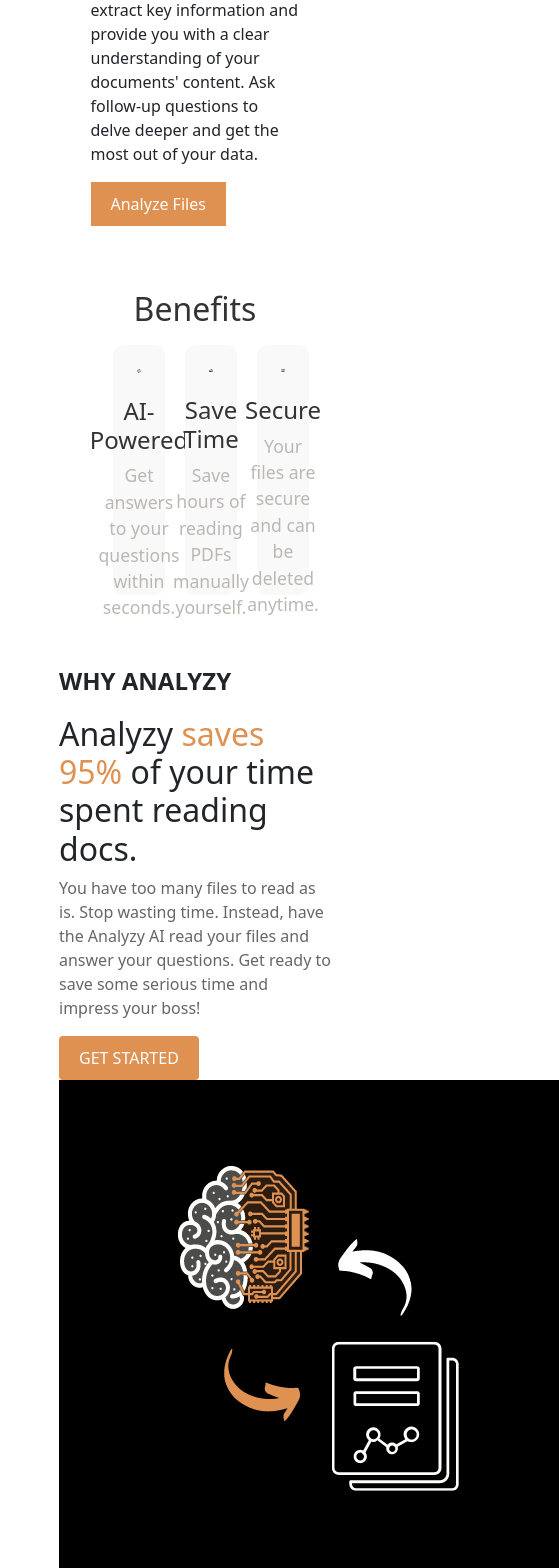
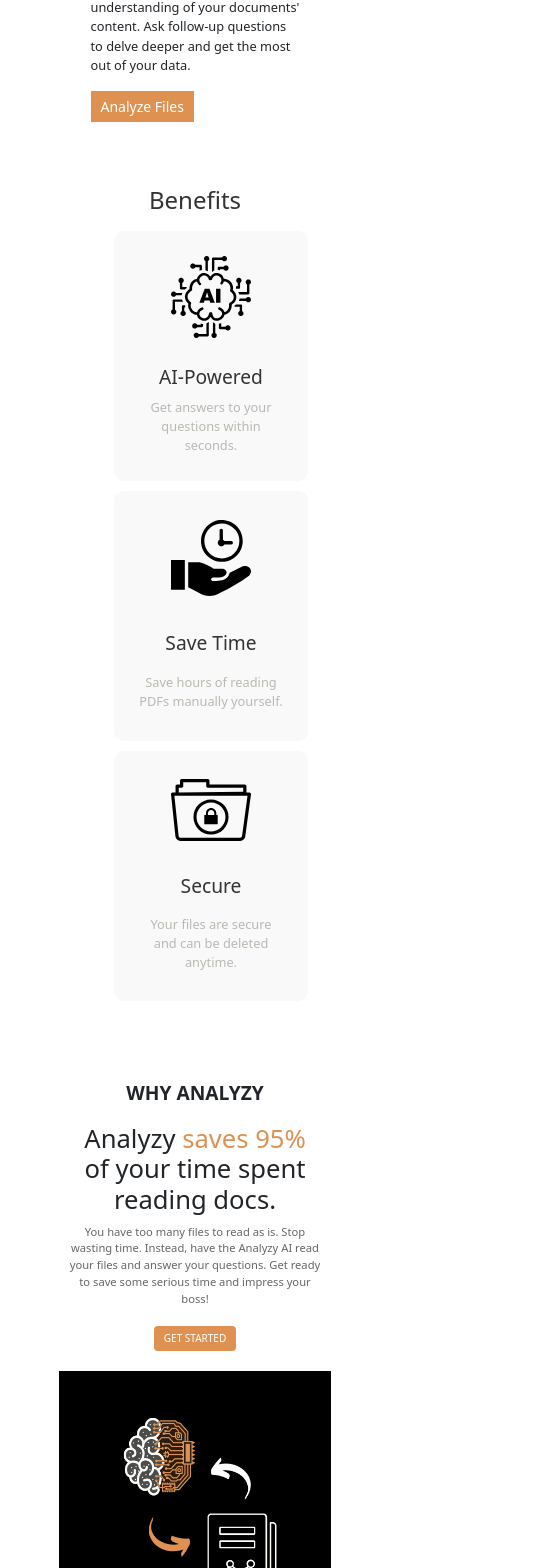
Before and after one commit to Smoke221/Analyzy, a Vue app in the folder vue_frontend/: page / in a window 390 px wide. Shown: the part 265-1833 px from the top of the page, 559 px wide, since content can reach past the window. Built offline with nearby package versions, Linux system fonts and the light colour scheme.

Commit message:
worked on styles for smaller screens.

```diff
--- a/vue_frontend/index.html
+++ b/vue_frontend/index.html
@@ -5,7 +5,7 @@
     <link
       rel="icon"
       type="image/x-icon"
-      href="/vue_frontend/src/assets/A no bg.png"
+      href="./src/assets/A no bg icon top.png"
     />
     <link
       href="https://cdn.jsdelivr.net/npm/bootstrap@5.3.3/dist/css/bootstrap.min.css"
--- a/vue_frontend/src/components/Footer.vue
+++ b/vue_frontend/src/components/Footer.vue
@@ -17,7 +17,7 @@
                             <i class="fas fa-phone"></i>
                             <div class="cta-text">
                                 <h4>Call us</h4>
-                                <span>+91 00000 00000</span>
+                                <span>+91 8121792408</span>
                             </div>
                         </div>
                     </div>
@@ -26,7 +26,7 @@
                             <i class="far fa-envelope-open"></i>
                             <div class="cta-text">
                                 <h4>Mail us</h4>
-                                <span>sample@info.com</span>
+                                <span>ismoketechlabs@gmail.com</span>
                             </div>
                         </div>
                     </div>
@@ -248,6 +248,7 @@
     display: inline-block;
     width: 50%;
     margin-bottom: 12px;
+    font-size: 0.8rem;
 }
 
 .footer-widget ul li a:hover {
--- a/vue_frontend/src/components/Home.vue
+++ b/vue_frontend/src/components/Home.vue
@@ -71,7 +71,7 @@
   margin: 0 auto;
   max-width: 80%;
 }
-.intro{
+.intro {
   max-width: 70%;
 }
 .intro-text {
@@ -84,6 +84,7 @@
   color: white;
   padding: 10px 20px;
   border: none;
+  cursor: pointer;
 }
 
 .analyze-button:hover {
@@ -116,6 +117,7 @@
   justify-content: space-around;
   width: calc(33.33% - 20px);
   height: 250px;
+  margin-bottom: 1rem;
 }
 
 .benefits li img {
@@ -182,4 +184,186 @@
 .get-started-button:hover {
   background-color: #DE9151;
 }
+
+@media (max-width: 1200px) {
+  .benefits li {
+    width: calc(45% - 20px);
+  }
+
+  .why-analyzy {
+    flex-direction: column;
+    align-items: center;
+  }
+
+  .content {
+    text-align: center;
+    max-width: 100%;
+  }
+
+  .image-container {
+    margin-top: 20px;
+  }
+}
+
+@media (max-width: 768px) {
+  .benefits ul {
+    flex-direction: column;
+    align-items: center;
+  }
+
+  .benefits li {
+    width: 80%;
+    margin-bottom: 1rem;
+  }
+
+  .intro-text {
+    font-size: 0.9rem;
+  }
+
+  .analyze-button {
+    padding: 8px 16px;
+  }
+
+  .benefit-title {
+    font-size: 1.8rem;
+  }
+
+  .description {
+    font-size: 0.9rem;
+  }
+
+  .get-started-button {
+    padding: 8px 16px;
+    font-size: 14px;
+  }
+
+  .why-analyzy {
+    flex-direction: column;
+    align-items: center;
+  }
+
+  .content {
+    text-align: center;
+    max-width: 100%;
+    padding: 0 15px;
+  }
+
+  .why-title {
+    font-size: 1.4rem;
+  }
+
+  .benefit-title {
+    font-size: 1.6rem;
+  }
+
+  .description {
+    font-size: 0.8rem;
+  }
+
+  .get-started-button {
+    padding: 8px 14px;
+    font-size: 12px;
+  }
+
+  .image-container {
+    margin-top: 20px;
+    width: 100%;
+    display: flex;
+    justify-content: center;
+  }
+
+  .analyzy-image {
+    width: 100%;
+    height: auto;
+  }
+}
+
+@media (max-width: 480px) {
+  .intro-text {
+    font-size: 0.8rem;
+  }
+
+  .analyze-button{
+    font-size: 14px;
+    padding: 5px 10px;
+  }
+
+  .benefits h2 {
+    font-size: 1.5rem;
+  }
+
+  .benefits ul {
+    display: flex;
+    flex-direction: column;
+    align-items: center;
+  }
+
+  .benefits li {
+    width: 90%;
+    margin-bottom: 10px;
+  }
+
+  .benefits li h4 {
+    font-size: 1.2rem;
+  }
+
+  .benefits li p {
+    font-size: 0.8rem;
+  }
+
+  .benefits li img {
+    max-width: 80px;
+  }
+
+  .benefit-title {
+    font-size: 1.6rem;
+  }
+
+  .description {
+    font-size: 0.8rem;
+  }
+
+  .get-started-button {
+    padding: 6px 12px;
+    font-size: 12px;
+  }
+
+  .why-analyzy {
+    flex-direction: column;
+    align-items: center;
+  }
+
+  .content {
+    text-align: center;
+    max-width: 100%;
+    padding: 0 10px;
+  }
+
+  .why-title {
+    font-size: 1.2rem;
+  }
+
+  .description {
+    font-size: 0.7rem;
+  }
+
+  .get-started-button {
+    font-size: 10px;
+    padding: 5px 10px;
+  }
+
+  .image-container {
+    margin-top: 20px;
+    width: 100%;
+    display: flex;
+    justify-content: center;
+  }
+
+  .analyzy-image {
+    width: 100%;
+    height: auto;
+  }
+}
+
+
 </style>
```
Also changed, not shown: vue_frontend/src/assets/A no bg icon top.png (added).
